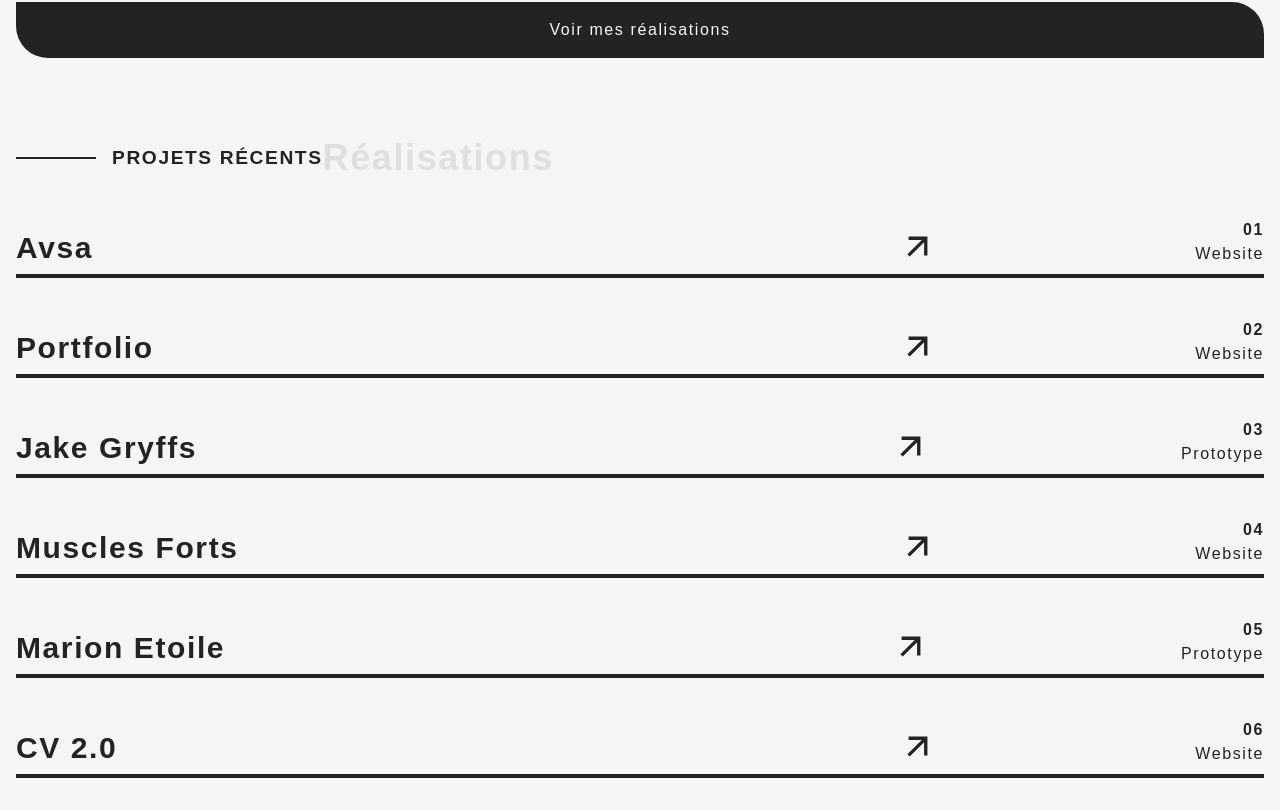
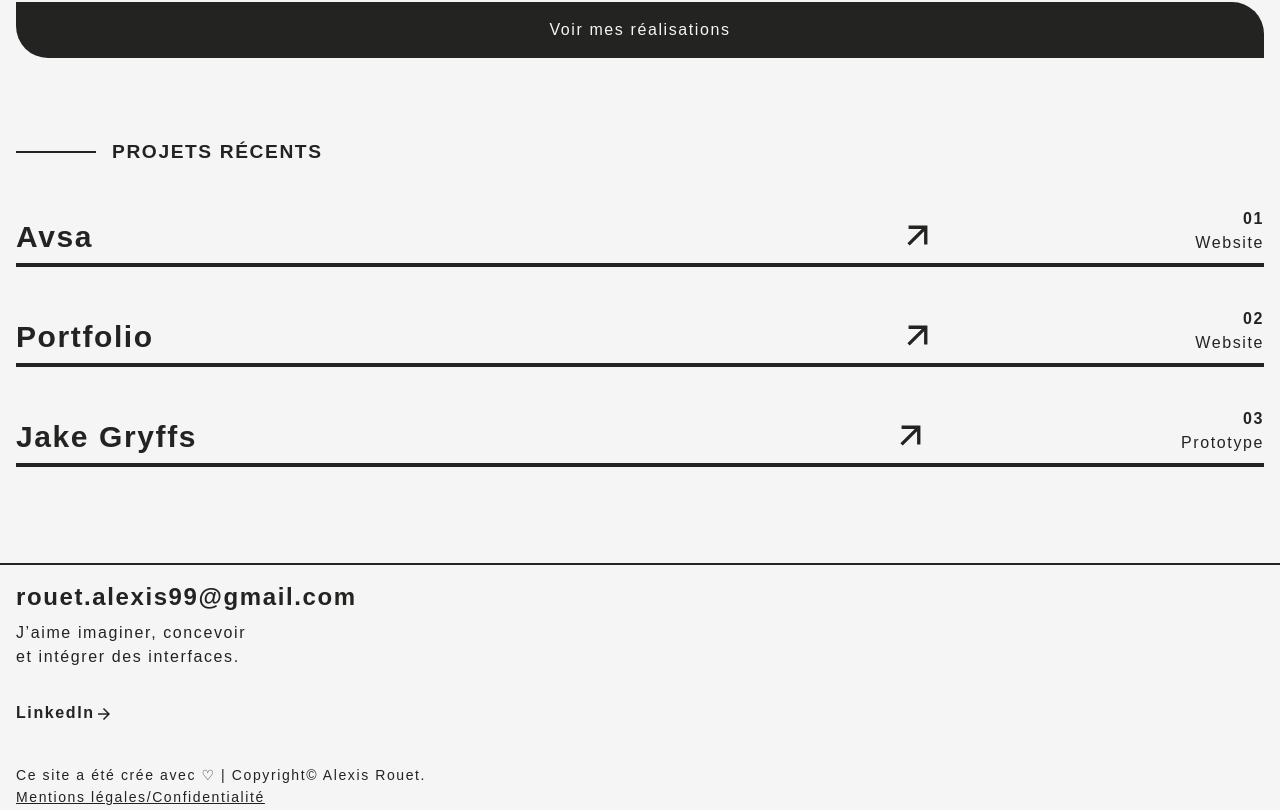
Before and after one commit to aleksyR/good_portfolio_react, a React (Create React App) app: page / in a window 1280 px wide. Shown: the part 610-1420 px from the top of the page. Built offline with nearby package versions, Linux system fonts and the light colour scheme.

Commit message:
fix : Nombres de projets limités à 3

```diff
--- a/src/pages/Home.js
+++ b/src/pages/Home.js
@@ -9,6 +9,9 @@ import Profil from "../medias/alexis.jpeg";
 const Home = () => {
   return (
     <>
+      {/* SECTION PRESENTATION*/}
+
+      <section id="container">
         <NavBar />
         <section className="mx-4 flex flex-col">
           <img
@@ -27,29 +30,35 @@ const Home = () => {
           </h2>
           <p className="font-light">
             Designer UI/Développeur Front-End, j’aime imaginer, concevoir et
-          intégrer des interfaces qui apporte des émotions, une satisfaction et
-          une utilitée aux
+            intégrer des interfaces qui apporte des émotions, une satisfaction
+            et une utilitée aux
             <span className="line-through mx-2">utilisateurs</span>
             personnes.
           </p>
           <Button />
         </section>
+
+        {/* SECTION PROJETS RECENTS */}
         <section className="mx-4 mt-20">
           <div className="flex items-center">
             <div className="bg-nblack h-[2px] w-20 mr-4"></div>
             <h2 className="uppercase font-semibold text-[1.2em]">
               Projets récents
             </h2>
-          <span className="text-4xl font-bold opacity-10">Réalisations</span>
+            {/* <span className="text-4xl font-bold opacity-10">Réalisations</span> */}
           </div>
-        {works.map(({ id, name, category, url }) => (
+          {/* Itération sur le tableau de works pour récuprérer les informations */}
+          {works
+            .map(({ id, name, category, url }) => (
               <div key={id}>
                 {" "}
                 <HomeWork name={name} id={id} category={category} url={url} />
               </div>
-        ))}
+            ))
+            .slice(0, 3)}
         </section>
         <Footer />
+      </section>
     </>
   );
 };
```
Lines whose indentation alone changed are shown as unchanged.
